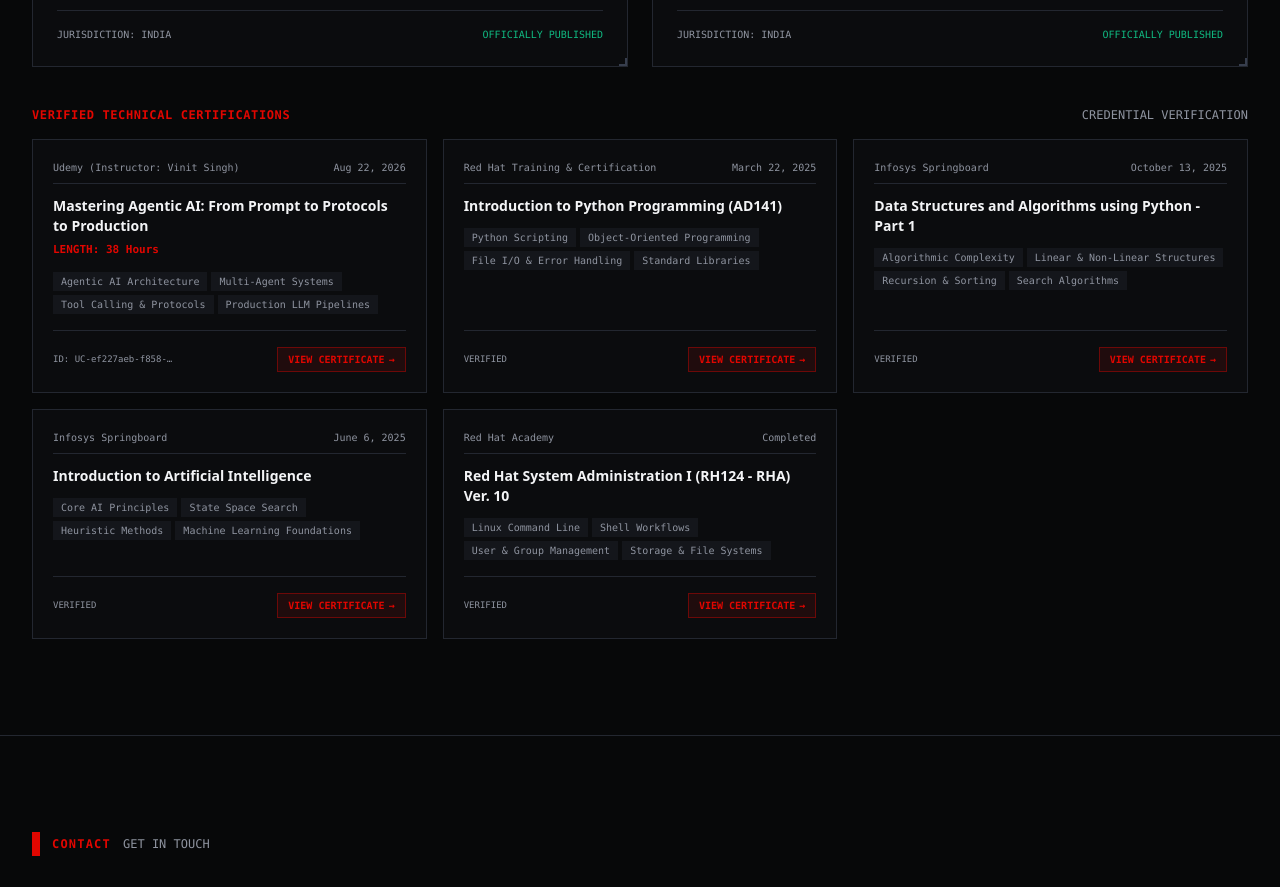
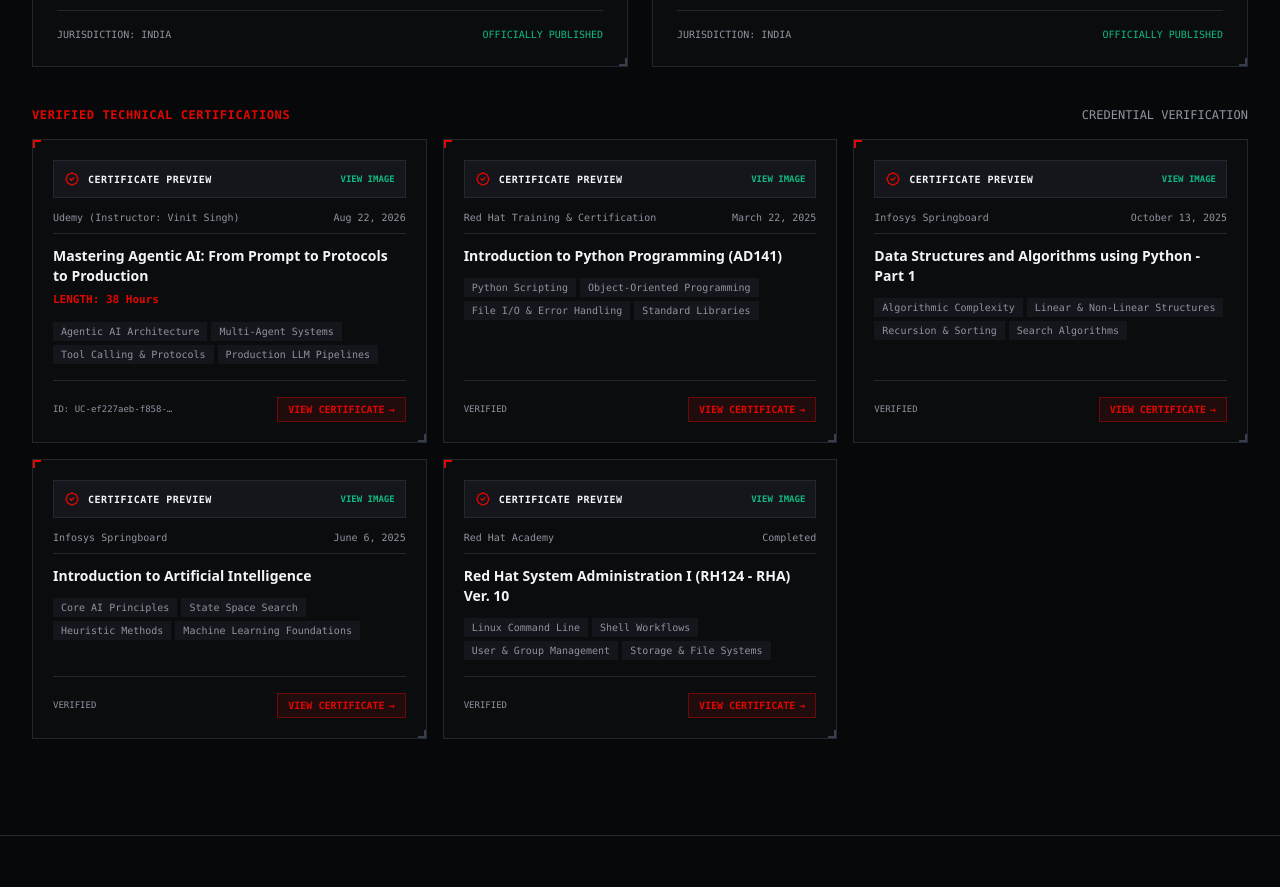
Before and after one commit to Sparsh566/personal-portfolio, a Next.js app: page / in a window 1280 px wide. Shown: the part 8860-9747 px from the top of the page. Built offline with nearby package versions, Linux system fonts and the light colour scheme.

Commit message:
Enhance certificate cards with direct preview trigger and telemetry brackets

```diff
--- a/src/components/grid/GridSection.tsx
+++ b/src/components/grid/GridSection.tsx
@@ -152,15 +152,41 @@
             {certificationCatalog.map((cert) => (
               <div
                 key={cert.id}
-                className="bg-[#0b0c0e] border border-[#232730] hover:border-[#373e4d] transition-colors p-5 flex flex-col justify-between font-mono"
+                onClick={() => setSelectedCert(cert)}
+                className="bg-[#0b0c0e] border border-[#232730] hover:border-[#e10600]/60 transition-all duration-200 p-5 flex flex-col justify-between font-mono telemetry-bracket cursor-pointer group"
               >
                 <div>
+                  {/* Certificate Document Header Banner */}
+                  <div className="relative mb-3 p-2.5 bg-[#14161b] border border-[#232730] group-hover:border-[#e10600]/50 transition-colors flex items-center justify-between">
+                    <div className="flex items-center space-x-2">
+                      <svg
+                        className="w-4 h-4 text-[#e10600]"
+                        fill="none"
+                        viewBox="0 0 24 24"
+                        stroke="currentColor"
+                      >
+                        <path
+                          strokeLinecap="square"
+                          strokeLinejoin="miter"
+                          strokeWidth={2}
+                          d="M9 12l2 2 4-4M7.835 4.697a3.42 3.42 0 001.946-.806 3.42 3.42 0 014.438 0 3.42 3.42 0 001.946.806 3.42 3.42 0 013.138 3.138 3.42 3.42 0 00.806 1.946 3.42 3.42 0 010 4.438 3.42 3.42 0 00-.806 1.946 3.42 3.42 0 01-3.138 3.138 3.42 3.42 0 00-1.946.806 3.42 3.42 0 01-4.438 0 3.42 3.42 0 00-1.946-.806 3.42 3.42 0 01-3.138-3.138 3.42 3.42 0 00-.806-1.946 3.42 3.42 0 010-4.438 3.42 3.42 0 00.806-1.946 3.42 3.42 0 013.138-3.138z"
+                        />
+                      </svg>
+                      <span className="text-[10px] text-[#f3f4f6] font-bold uppercase tracking-wider">
+                        CERTIFICATE PREVIEW
+                      </span>
+                    </div>
+                    <span className="text-[9px] text-[#10b981] font-bold uppercase">
+                      VIEW IMAGE
+                    </span>
+                  </div>
+
                   <div className="flex items-center justify-between text-[10px] text-[#8f94a0] pb-2 border-b border-[#232730]">
                     <span>{cert.issuer}</span>
                     <span>{cert.issueDate}</span>
                   </div>
 
-                  <h4 className="text-sm font-bold text-[#f3f4f6] font-sans mt-3">
+                  <h4 className="text-sm font-bold text-[#f3f4f6] font-sans mt-3 group-hover:text-white transition-colors">
                     {cert.title}
                   </h4>
 
@@ -193,7 +219,10 @@
 
                   <button
                     type="button"
-                    onClick={() => setSelectedCert(cert)}
+                    onClick={(e) => {
+                      e.stopPropagation();
+                      setSelectedCert(cert);
+                    }}
                     className="px-2.5 py-1 bg-[#e10600]/10 hover:bg-[#e10600] text-[#e10600] hover:text-white border border-[#e10600]/40 hover:border-[#e10600] transition-colors font-bold text-[10px] inline-flex items-center space-x-1"
                   >
                     <span>VIEW CERTIFICATE</span>
```
